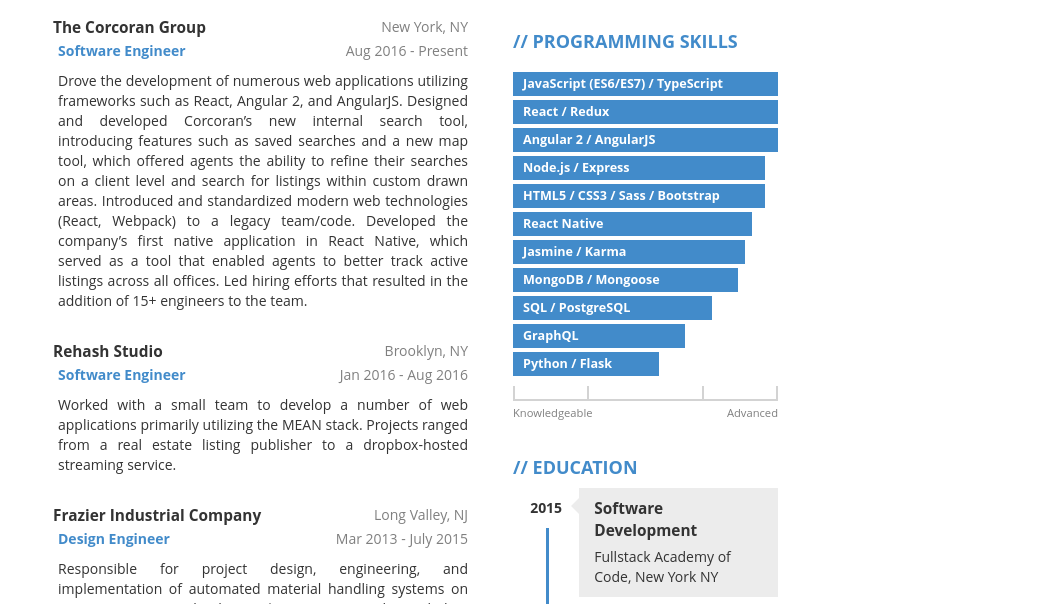
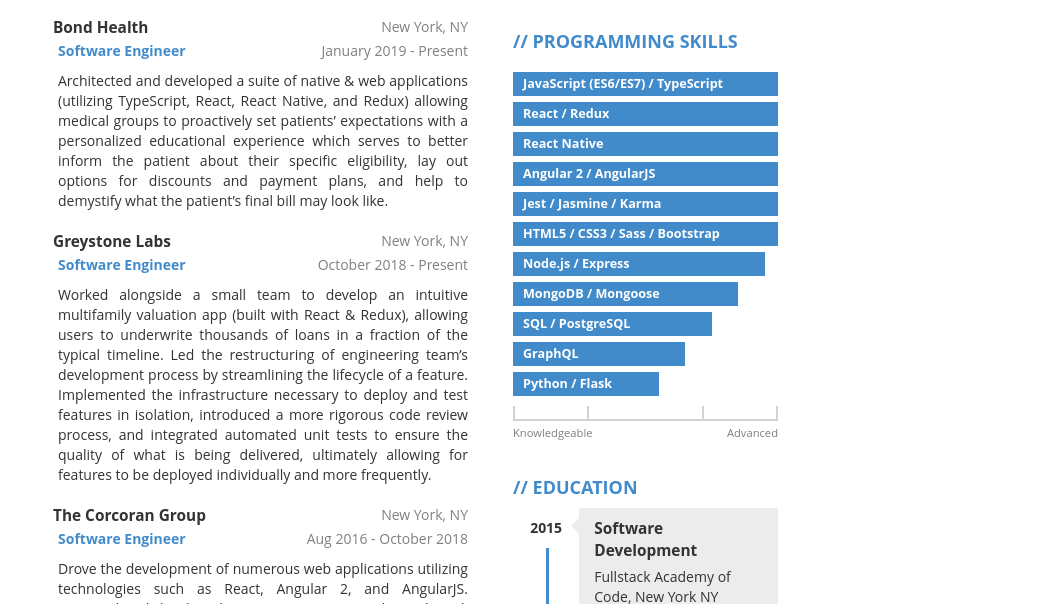
Before and after one commit to lmartins91/lmartins91.github.io, a website: page index.html in a window 1280 px wide. Shown: the part 297-901 px from the top of the page, without its empty margins (222-1280 px from the left). Drawn offline with nearby package versions, Linux system fonts and the light colour scheme.

Commit message:
Updated resume

```diff
--- a/index.html
+++ b/index.html
@@ -33,15 +33,41 @@
           <ul>
             <li>
               <div>
+                <strong>Bond Health</strong>
+                <span class='pull-right'>New York, NY</span>
+              </div>
+              <div class='position'>
+                <strong>Software Engineer</strong>
+                <span class='pull-right'>January 2019 - Present</span>
+              </div>
+              <p class='description'>
+                Architected and developed a suite of native & web applications (utilizing TypeScript, React, React Native, and Redux) allowing medical groups to proactively set patients’ expectations with a personalized educational experience which serves to better inform the patient about their specific eligibility, lay out options for discounts and payment plans, and help to demystify what the patient’s final bill may look like.
+              </p>
+            </li>
+            <li>
+              <div>
+                <strong>Greystone Labs</strong>
+                <span class='pull-right'>New York, NY</span>
+              </div>
+              <div class='position'>
+                <strong>Software Engineer</strong>
+                <span class='pull-right'>October 2018 - Present</span>
+              </div>
+              <p class='description'>
+                Worked alongside a small team to develop an intuitive multifamily valuation app (built with React & Redux), allowing users to underwrite thousands of loans in a fraction of the typical timeline. Led the restructuring of engineering team’s development process by streamlining the lifecycle of a feature. Implemented the infrastructure necessary to deploy and test features in isolation, introduced a more rigorous code review process, and integrated automated unit tests to ensure the quality of what is being delivered, ultimately allowing for features to be deployed individually and more frequently.
+              </p>
+            </li>
+            <li>
+              <div>
                 <strong>The Corcoran Group</strong>
                 <span class='pull-right'>New York, NY</span>
               </div>
               <div class='position'>
                 <strong>Software Engineer</strong>
-                <span class='pull-right'>Aug 2016 - Present</span>
+                <span class='pull-right'>Aug 2016 - October 2018</span>
               </div>
               <p class='description'>
-                Drove the development of numerous web applications utilizing frameworks such as React, Angular 2, and AngularJS. Designed and developed Corcoran’s new internal search tool, introducing features such as saved searches and a new map tool, which offered agents the ability to refine their searches on a client level and search for listings within custom drawn areas. Introduced and standardized modern web technologies (React, Webpack) to a legacy team/code. Developed the company’s first native application in React Native, which served as a tool that enabled agents to better track active listings across all offices. Led hiring efforts that resulted in the addition of 15+ engineers to the team.
+                Drove the development of numerous web applications utilizing technologies such as React, Angular 2, and AngularJS. Designed and developed Corcoran’s new internal search tool, introducing features such as saved searches and a new map tool, which offered agents the ability to refine their searches on a client level and search for listings within custom drawn areas. Introduced and standardized modern web technologies (React, Webpack) to a legacy team/code. Developed the company’s first native application in React Native, which served as a tool that enabled agents to better track active listings across all offices. Led hiring efforts that resulted in the addition of 15+ engineers to the team.
               </p>
             </li>
             <li>
@@ -56,17 +82,6 @@
               <p class='description'>
                 Worked with a small team to develop a number of web applications primarily utilizing the MEAN stack. Projects ranged from a real estate listing publisher to a dropbox-hosted streaming service.
               </p>
-            </li>
-            <li>
-              <div>
-                <strong>Frazier Industrial Company</strong>
-                <span class='pull-right'>Long Valley, NJ</span>
-              </div>
-              <div class='position'>
-                <strong>Design Engineer</strong>
-                <span class='pull-right'>Mar 2013 - July 2015</span>
-              </div>
-              <p class='description'>Responsible for project design, engineering, and implementation of automated material handling systems on over 50 projects valued over $1M. Constructed visual data tools for the client with the goal of making bids more digestible. Served as the focal point of communication between manufacturing, sales, and the client. Analyzed market and customer trends to strategically determine the highest attainable profit margins increasing margin by 30% on most projects.</p>
             </li>
           </ul>
         </section>
@@ -110,11 +125,11 @@
           <div class='skill-list'>
             <div class='skill' style='width:100%;' data-percent='1.00'>JavaScript (ES6/ES7) / TypeScript</div>
             <div class='skill' style='width:100%;' data-percent='1.00'>React / Redux</div>
+            <div class='skill' style='width:90%;' data-percent='1.00'>React Native</div>
             <div class='skill' style='width:100%;' data-percent='1.00'>Angular 2 / AngularJS</div>
+            <div class='skill' style='width:87.5%' data-percent='1.00'>Jest / Jasmine / Karma</div>
+            <div class='skill' style='width:100%' data-percent='1.00'>HTML5 / CSS3 / Sass / Bootstrap</div>
             <div class='skill' style='width:95%;' data-percent='0.95'>Node.js / Express</div>
-            <div class='skill' style='width:95%' data-percent='0.95'>HTML5 / CSS3 / Sass / Bootstrap</div>
-            <div class='skill' style='width:90%;' data-percent='0.90'>React Native</div>
-            <div class='skill' style='width:87.5%' data-percent='0.875'>Jasmine / Karma</div>
             <div class='skill' style='width:85%' data-percent='0.85'>MongoDB / Mongoose</div>
             <div class='skill' style='width:75%' data-percent='0.75'>SQL / PostgreSQL</div>
             <div class='skill' style='width:65%' data-percent='0.65'>GraphQL</div>
--- a/scss/index.scss
+++ b/scss/index.scss
@@ -26,7 +26,7 @@
 ul { padding-left: 0; }
 li {
   list-style: none;
-  margin-bottom: 30px;
+  margin-bottom: 20px;
 }
 
 @media (max-width: 767px) {
@@ -135,7 +135,7 @@
     line-height: 24px;
     background: $blue;
     color: white;
-    margin: 4px 0;
+    margin: 6px 0;
     padding: 0 10px;
     white-space: nowrap;
     text-overflow: ellipsis;
@@ -199,7 +199,7 @@
   }
   li {
     overflow: auto;
-    margin-bottom: 10px;
+    margin-bottom: 25px;
   }
   .year {
     @media (max-width: 460px) { display: none; }
```
Also changed, not shown: index.css, 1 other file.
